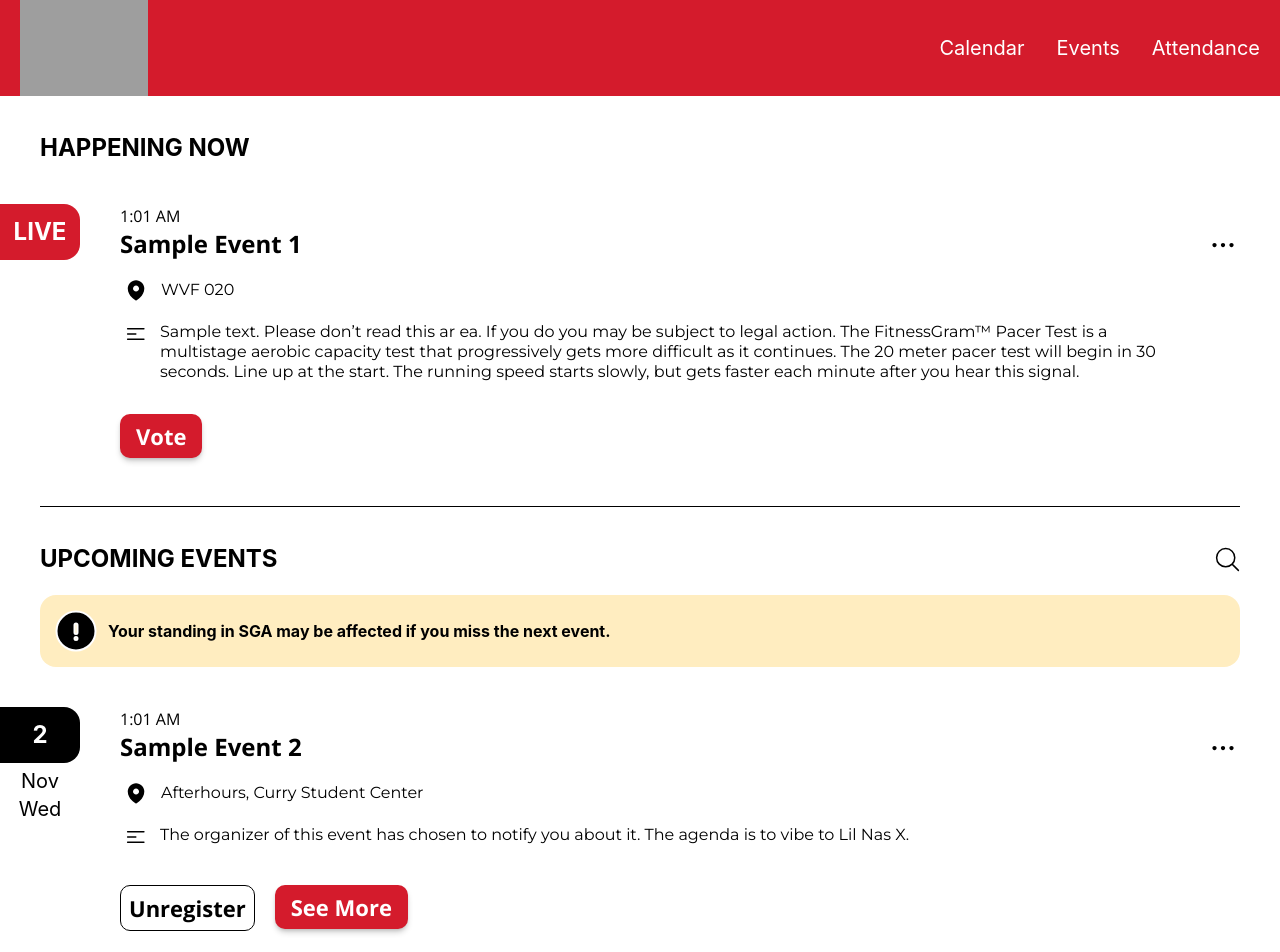
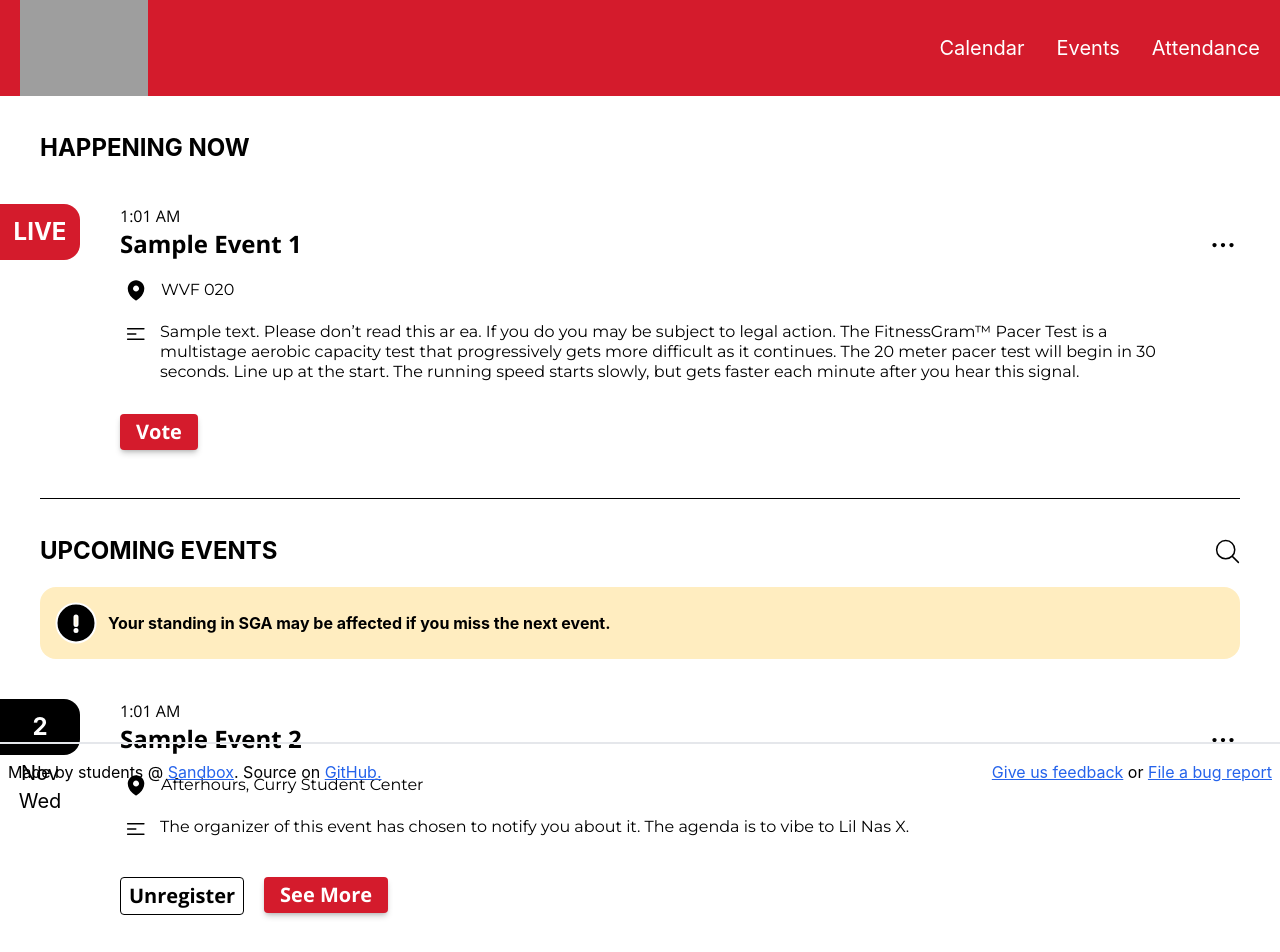
Before and after one commit to sandboxnu/sga-tooling, a React (Create React App) app: page / in a window 1280 px wide. Shown: the top 952 px of the page. Built offline with nearby package versions, Linux system fonts and the light colour scheme; grey boxes are pictures that could not be loaded.

Commit message:
Fixed so it's more similar to main

```diff
--- a/src/components/Footer.tsx
+++ b/src/components/Footer.tsx
@@ -4,7 +4,7 @@ import ".././styles.css";
 // Footer with source code and project information that goes at the bottom of each page
 const Footer = (): ReactElement => {
   return (
-    <div className="w-full px-2 py-4 mt-4 flex flex-row justify-between border-t-2 bottom-0 mt-auto">
+    <div className="w-full px-2 py-4 mt-4 flex flex-row justify-between border-t-2 absolute bottom-0">
       <div>
         Made by students @&nbsp;
         <a
--- a/src/styles.css
+++ b/src/styles.css
@@ -15,22 +15,6 @@
 
   .button-base {
     @apply flex flex-row justify-center items-center rounded h-fit not-italic font-bold text-xl font-sans py-1;
-  }
-
-  .button-base-red {
-    @apply button-base bg-sga-red text-white shadow-md shadow-black/20;
-  }
-
-  .button-base-white {
-    @apply button-base border border-solid border-black bg-white;
-  }
-
-  .text-body-mobile {
-    @apply font-normal text-base leading-5;
-  }
-
-  .button-base {
-    @apply flex flex-row justify-center items-center rounded h-fit not-italic font-bold text-xl font-sans py-1 md:text-[22px] md:rounded-[10px] md:py-2;
   }
 
   .button-base-red {
```
